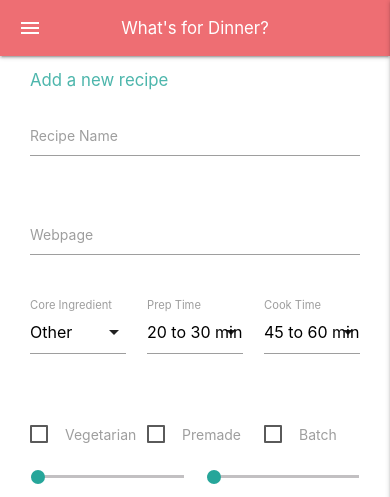
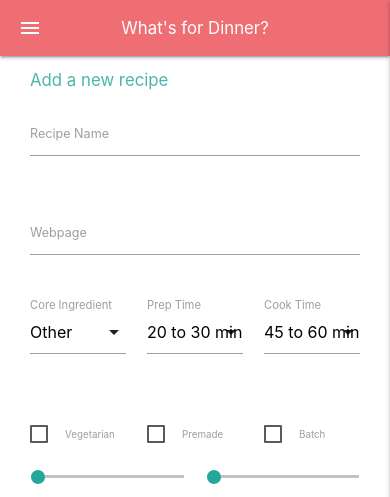
Before and after one commit to kinsellap/dinner, a React (Create React App) app in the folder frontend/: page /recipes/new in a window 390 px wide. Shown: the top 497 px of the page. Built offline with nearby package versions, Linux system fonts and the light colour scheme.

Commit message:
added responsive text

```diff
--- a/frontend/src/Component/Recipe/RecipeForm.js
+++ b/frontend/src/Component/Recipe/RecipeForm.js
@@ -187,14 +187,14 @@ function RecipeForm(props) {
                 <form onSubmit={doSubmit}>
                     <div className="row">
                         <div className="input-field col s12">
-                            <input className={isCreateMode ? "validate" : ""} id="title" value={values.title} type="text" maxLength="20" onChange={handleTitleChange} required readOnly={!editable} />
-                            <label className={isCreateMode ? "" : "active"} htmlFor="title">Recipe Name</label>
+                            <input className={isCreateMode ? "validate text-responsive-text" : "text-responsive-text"} id="title" value={values.title} type="text" maxLength="20" onChange={handleTitleChange} required readOnly={!editable} />
+                            <label className={isCreateMode ? "text-responsive-text" : "active text-responsive-text truncate"} htmlFor="title">Recipe Name</label>
                         </div>
                     </div>
                     <div className="row">
                         <div className="input-field col s12">
-                            <input className={isCreateMode ? "validate" : ""} id="url" value={values.url} type="url" onChange={handleUrlChange} maxLength="250" required readOnly={!editable} />
-                            <label className={isCreateMode ? "" : "active"} htmlFor="url">Webpage</label>
+                            <input className={isCreateMode ? "validate text-responsive-text" : "text-responsive-text"} id="url" value={values.url} type="url" onChange={handleUrlChange} maxLength="250" required readOnly={!editable} />
+                            <label className={isCreateMode ? "text-responsive-text" : "active text-responsive-text"} htmlFor="url">Webpage</label>
                         </div>
                     </div>
                     <div className="row">
@@ -240,19 +240,19 @@ function RecipeForm(props) {
                         <div className="input-field col s4">
                             <label >
                                 <input id="vegetarian" checked={values.vegetarian} type="checkbox" onChange={handleVegetarianChange} disabled={!editable} />
-                                <span>Vegetarian </span>
+                                <span className="text-responsive-btn">Vegetarian </span>
                             </label>
                         </div>
                         <div className="input-field col s4">
                             <label >
                                 <input id="premade" checked={values.premade} type="checkbox" onChange={handlePremadeChange} disabled={!editable} />
-                                <span>Premade</span>
+                                <span className="text-responsive-btn">Premade</span>
                             </label>
                         </div>
                         <div className="input-field col s4">
                             <label >
                                 <input id="batch" checked={values.batch} type="checkbox" onChange={handleBatchChange} disabled={!editable} />
-                                <span>Batch</span>
+                                <span className="text-responsive-btn">Batch</span>
                             </label>
                         </div>
                     </div>
@@ -277,26 +277,26 @@ function RecipeForm(props) {
                     <div className="row" hidden={isCreateMode}>
                         <div className="col s6">
                             <label htmlFor="date-added">Date Added</label>
-                            <textarea id="date-added" className="materialize-textarea" value={values.date_added} readOnly></textarea>
+                            <textarea id="date-added" className="materialize-textarea text-responsive-text" value={values.date_added} readOnly></textarea>
                         </div>
                         <div className="col s6">
                             <label htmlFor="added-by">Added By</label>
-                            <textarea id="added-by" className="materialize-textarea" value={values.added_by?.email_address} readOnly></textarea>
+                            <textarea id="added-by" className="materialize-textarea text-responsive-text" value={values.added_by?.email_address} readOnly></textarea>
                         </div>
                     </div>
                     <div className="row" hidden={isCreateMode}>
                         <div className="col s6">
                             <label htmlFor="date-updated">Date Updated</label>
-                            <textarea id="date-updated" className="materialize-textarea " value={values.date_updated} readOnly></textarea>
+                            <textarea id="date-updated" className="materialize-textarea text-responsive-text" value={values.date_updated} readOnly></textarea>
                         </div>
                         <div className="col s6">
                             <label htmlFor="updated-by">Updated By</label>
-                            <textarea id="updated-by" className="materialize-textarea" value={values.updated_by?.email_address} readOnly></textarea>
+                            <textarea id="updated-by" className="materialize-textarea text-responsive-text" value={values.updated_by?.email_address} readOnly></textarea>
                         </div>
                     </div>
                     <div className="row">
                         <div className="input-field col s12">
-                            <textarea id="notes" className="materialize-textarea{height: 12rem;}" value={values.notes} onChange={handleNotesChange} maxLength="500" readOnly={!editable}></textarea>
+                            <textarea id="notes" className="materialize-textarea{height: 12rem;} text-responsive-text" value={values.notes} onChange={handleNotesChange} maxLength="500" readOnly={!editable}></textarea>
                             <label className={isCreateMode ? "" : "active"} htmlFor="notes">Notes</label>
                         </div>
                     </div>
--- a/frontend/src/Component/User/UserProfile.js
+++ b/frontend/src/Component/User/UserProfile.js
@@ -27,6 +27,11 @@ function UserProfile() {
         new_password: ''
     });
     const [showPassword, setShowPassword] = useState(false);
+
+    useEffect(() => {
+        var elems = document.querySelectorAll('.tooltipped');
+        M.Tooltip.init(elems);
+    }, []);
 
     useEffect(() => {
         const userCountRecipesAdded = async (userId) => {
@@ -308,44 +313,47 @@ function UserProfile() {
                     <div className="row">
                         <div className="col s2 left teal lighten-2 circle" style={{ color: "white" }}>
                             <h5 className="center"> {countRecipesAdded}</h5>
-                            <p className="center text-responsive-btn"> Recipes <br /><i className="material-icons">add_circle</i></p>
+                            <p className="center text-responsive-btn"> Recipes <br/> <span className="hide-on-small-only">Added</span>
+                            <i className="material-icons hide-on-med-and-up">add_circle</i></p>
                         </div>
                         <div className="col s2  circle" style={{ outline: "2px solid #4db6ac", color: "#4db6ac", marginLeft: "25%" }}>
                             <h5 className="center"> {getCountRecipesFavourited()}</h5>
-                            <p className="center text-responsive-btn" >Recipes <br /><i className="material-icons">star</i></p>
+                            <p className="center text-responsive-btn" >Recipes <br/><span className="hide-on-small-only">Starred</span>
+                            <i className="material-icons hide-on-med-and-up">star</i></p>
                         </div>
 
                         <div className="col s2 right  teal lighten-2 circle" style={{ color: "white" }}>
-                            <h5 className="center">  {countRecipesUpdated}</h5>
-                            <p className="center text-responsive-btn">Recipes <br /><i className="material-icons">edit</i></p>
+                            <h5 className="center"> {countRecipesUpdated}</h5>
+                            <p className="center text-responsive-btn">Recipes <br/><span className="hide-on-small-only">Edited</span>
+                            <i className="material-icons hide-on-med-and-up">edit</i></p>
                         </div>
                     </div>
                     <div className="row">
                         <div className="col s12">
                             <label htmlFor="first-name">First Name</label>
-                            <textarea id="first-name" className="materialize-textarea" value={loggedInUser?.first_name} type="text" maxLength="20" readOnly />
+                            <textarea id="first-name" className="materialize-textarea text-responsive-text " value={loggedInUser?.first_name} type="text" maxLength="20" readOnly />
                         </div>
                     </div>
                     <div className="row">
                         <div className="col s12">
                             <label htmlFor="last-name">Last Name</label>
-                            <textarea id="last-name" className="materialize-textarea" value={loggedInUser?.last_name} type="text" maxLength="20" readOnly />
+                            <textarea id="last-name" className="materialize-textarea text-responsive-text" value={loggedInUser?.last_name} type="text" maxLength="20" readOnly />
                         </div>
                     </div>
                     <div className="row">
                         <div className="col s12">
                             <label htmlFor="email-address" data-error="wrong" data-success="right">Email</label>
-                            <textarea id="email-address" className="materialize-textarea" value={loggedInUser?.email_address} type="email" readOnly />
+                            <textarea id="email-address" className="materialize-textarea text-responsive-text" value={loggedInUser?.email_address} type="email" readOnly />
                         </div>
                     </div>
                     <div className="row">
                         <div className="col s6">
                             <label htmlFor="date-added">Date Added</label>
-                            <textarea id="date-added" className="materialize-textarea" value={dateOnly(loggedInUser?.date_added)} readOnly></textarea>
+                            <textarea id="date-added" className="materialize-textarea text-responsive-text" value={dateOnly(loggedInUser?.date_added)} readOnly></textarea>
                         </div>
                         <div className="col s6">
                             <label htmlFor="date-updated">Date Updated</label>
-                            <textarea id="date-updated" className="materialize-textarea" value={dateOnly(loggedInUser?.date_updated)} readOnly></textarea>
+                            <textarea id="date-updated" className="materialize-textarea text-responsive-text" value={dateOnly(loggedInUser?.date_updated)} readOnly></textarea>
                         </div>
                     </div>
                     <div hidden={!passwordChange} className="row">
--- a/frontend/src/Css/Responsive.css
+++ b/frontend/src/Css/Responsive.css
@@ -5,3 +5,7 @@
 .text-responsive-btn {
   font-size: clamp(0.7rem, 2vw, 0.9rem) !important;
 }
+
+.text-responsive-text {
+  font-size: clamp(0.9rem, 2vw, 1.1rem) !important;
+}
```
